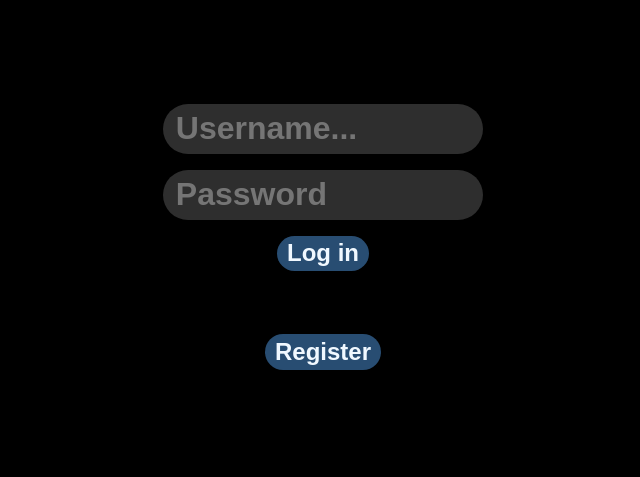
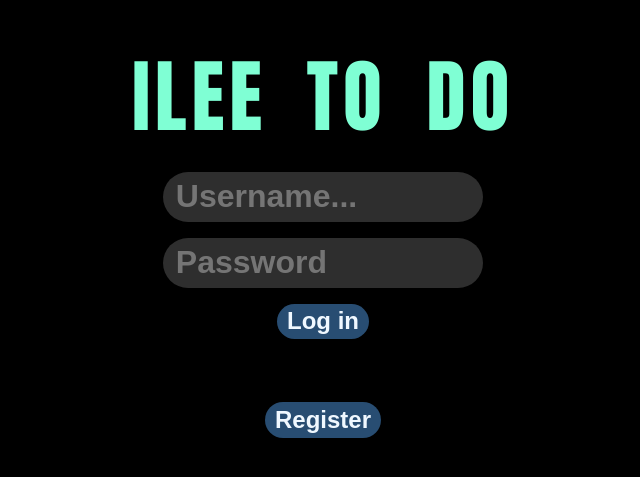
Before and after one commit to Illeeya/React_Express_ToDoList, a React (Create React App) app in the folder node_react_tester_001/frontend/: page / in a window 1280 px wide. Shown: the part 155-632 px from the top of the page, without its empty margins (317-957 px from the left). Built offline with nearby package versions, Linux system fonts and the light colour scheme.

Commit message:
Finishing touches

```diff
--- a/node_react_tester_001/frontend/public/index.html
+++ b/node_react_tester_001/frontend/public/index.html
@@ -2,7 +2,7 @@
 <html lang="en">
   <head>
     <meta charset="utf-8" />
-    <link rel="icon" href="%PUBLIC_URL%/favicon.ico" />
+    <link rel="icon" href="img/favicon.png" />
     <meta name="viewport" content="width=device-width, initial-scale=1" />
     <meta name="theme-color" content="#000000" />
     <meta
@@ -24,7 +24,7 @@
       work correctly both with client-side routing and a non-root public URL.
       Learn how to configure a non-root public URL by running `npm run build`.
     -->
-    <title>React App</title>
+    <title>Ilee To Do</title>
   </head>
   <body>
     <noscript>You need to enable JavaScript to run this app.</noscript>
--- a/node_react_tester_001/frontend/src/components/Authentication.jsx
+++ b/node_react_tester_001/frontend/src/components/Authentication.jsx
@@ -118,6 +118,7 @@ export default function Authentication(props)
 
     return (
         <div className="authInnerContainer">
+            <h1 className="titleClass">ILEE TO DO</h1>
             <input
                 onChange={ (event) => { setUsername(event.target.value) } }
                 value={ username }
--- a/node_react_tester_001/frontend/src/style/authenticationStyle.css
+++ b/node_react_tester_001/frontend/src/style/authenticationStyle.css
@@ -41,6 +41,13 @@
   padding: 0.3% 0.8%;
 }
 
+.titleClass {
+  font-size: 5rem;
+  font-family: Impact, Haettenschweiler, "Arial Narrow Bold", sans-serif;
+  letter-spacing: 0.3rem;
+  word-spacing: 1rem;
+}
+
 .loadingBall {
   border: 0.5rem solid #f3f3f3; /* Light grey */
   border-top: 0.5rem solid #6c6c6c; /* Blue */
```
Also changed, not shown: node_react_tester_001/frontend/public/img/favicon.png (added).
